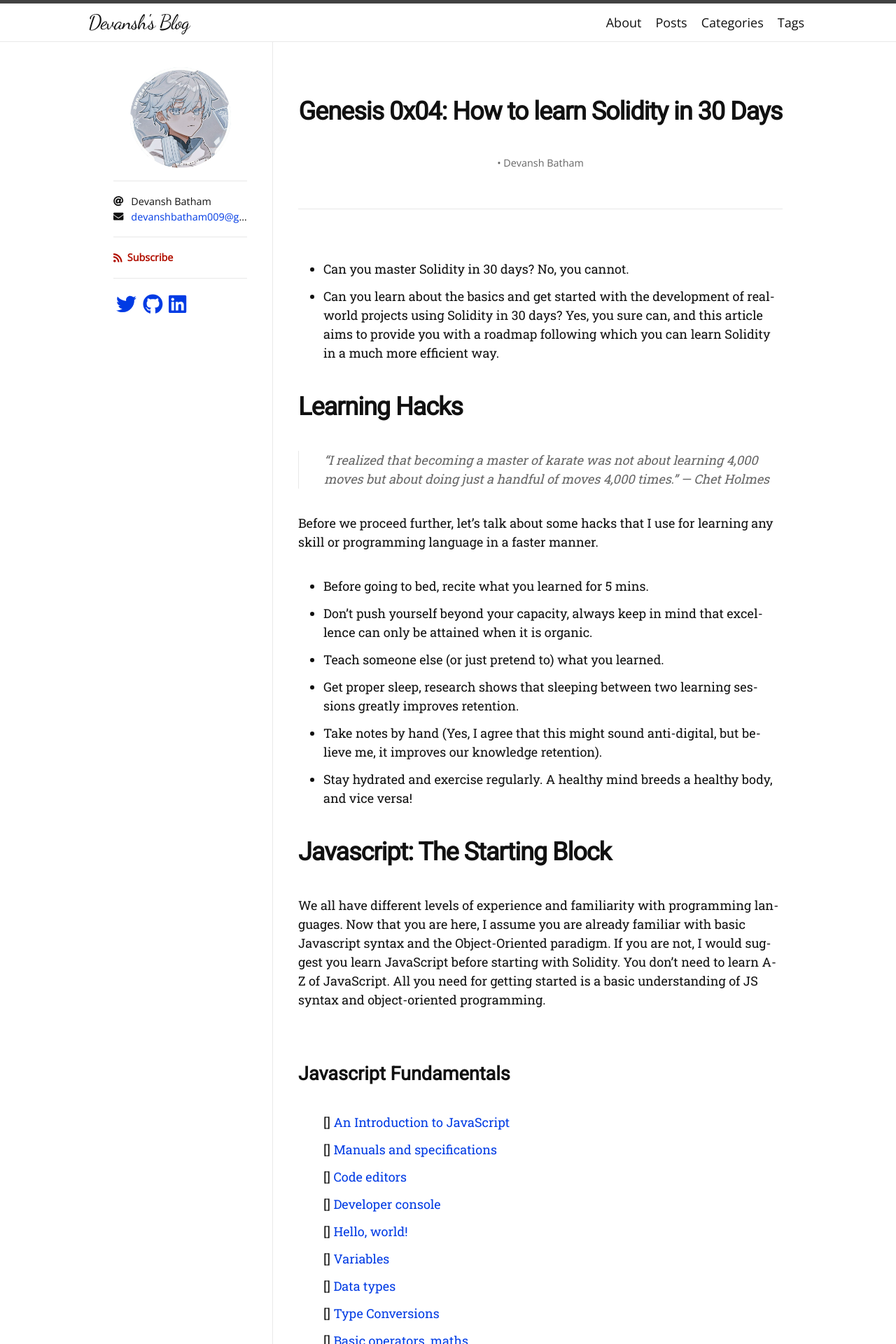
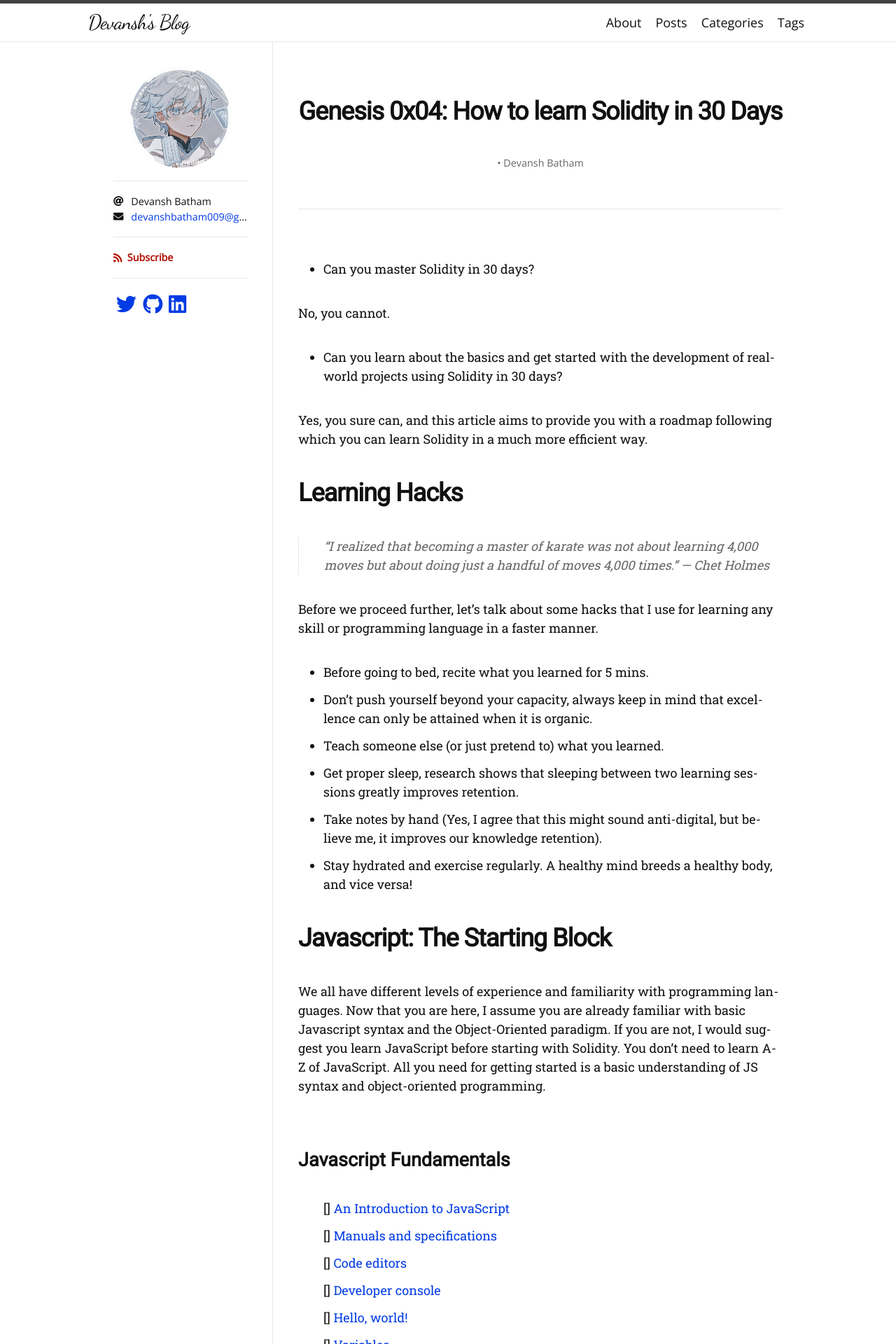
Before and after one commit to devanshbatham/devanshbatham.github.io, a Jekyll site: the page built from drafts/draft.md, in a window 1280 px wide. Shown: the top 1920 px of the page at 70% size. Built offline with Jekyll 4.4.1, drawn with Linux system fonts in a browser that asks for light colours; nearby versions of some CDN libraries; some web fonts are replaced.

```diff
--- a/drafts/draft.md
+++ b/drafts/draft.md
@@ -9,9 +9,13 @@ author:
 ---
 
 
-- Can you master Solidity in 30 days? No, you cannot.
+- Can you master Solidity in 30 days?
 
-- Can you learn about the basics and get started with the development of real-world projects using Solidity in 30 days? Yes, you sure can, and this article aims to provide you with a roadmap following which you can learn Solidity in a much more efficient way.
+No, you cannot.
+
+- Can you learn about the basics and get started with the development of real-world projects using Solidity in 30 days?
+
+Yes, you sure can, and this article aims to provide you with a roadmap following which you can learn Solidity in a much more efficient way.
 
 
 # Learning Hacks
```
